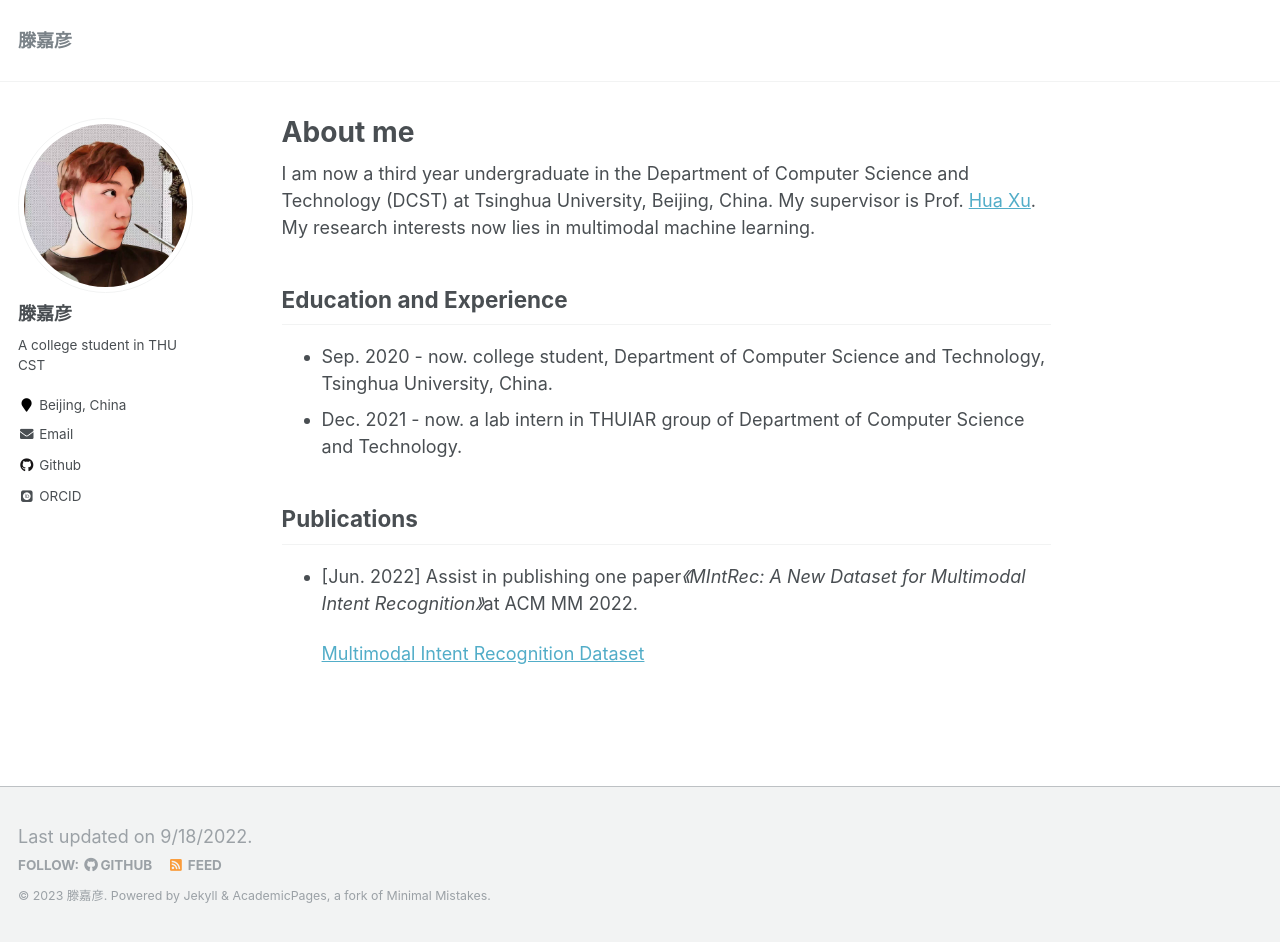
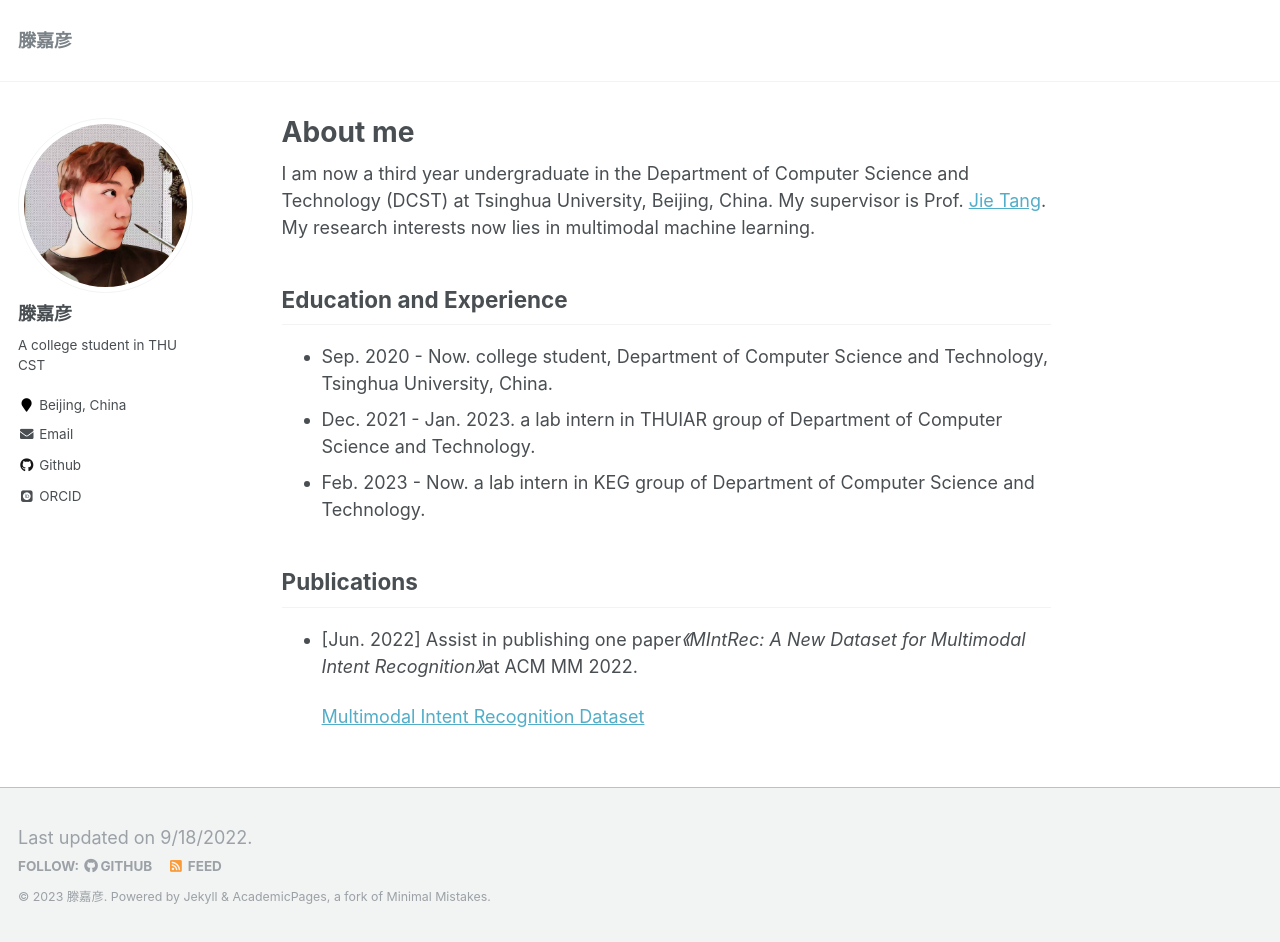
Before and after one commit to tengjiayan20/tengjiayan20.github.io, a Jekyll site: the page built from _pages/about.md, in a window 1280 px wide and 942 px high. Built offline with Jekyll 4.4.1, drawn with Linux system fonts in a browser that asks for light colours; some web fonts are replaced.

Commit message:
Update about.md

```diff
--- a/_pages/about.md
+++ b/_pages/about.md
@@ -8,11 +8,12 @@ redirect_from:
   - /about.html
 ---
 
-I am now a third year undergraduate in the Department of Computer Science and Technology (DCST) at Tsinghua University, Beijing, China. My supervisor is Prof. [Hua Xu](https://thu-xuhua.github.io/). My research interests now lies in multimodal machine learning.
+I am now a third year undergraduate in the Department of Computer Science and Technology (DCST) at Tsinghua University, Beijing, China. My supervisor is Prof. [Jie Tang](http://keg.cs.tsinghua.edu.cn/jietang/). My research interests now lies in multimodal machine learning.
 
 ## Education and Experience
-* Sep. 2020 - now. college student, Department of Computer Science and Technology, Tsinghua University, China.
-* Dec. 2021 - now. a lab intern in THUIAR group of Department of Computer Science and Technology.
+* Sep. 2020 - Now. college student, Department of Computer Science and Technology, Tsinghua University, China.
+* Dec. 2021 - Jan. 2023. a lab intern in THUIAR group of Department of Computer Science and Technology.
+* Feb. 2023 - Now. a lab intern in KEG group of Department of Computer Science and Technology.
 
 ## Publications
 * [Jun. 2022] Assist in publishing one paper*《MIntRec: A New Dataset for Multimodal Intent Recognition》*at ACM MM 2022.
```
